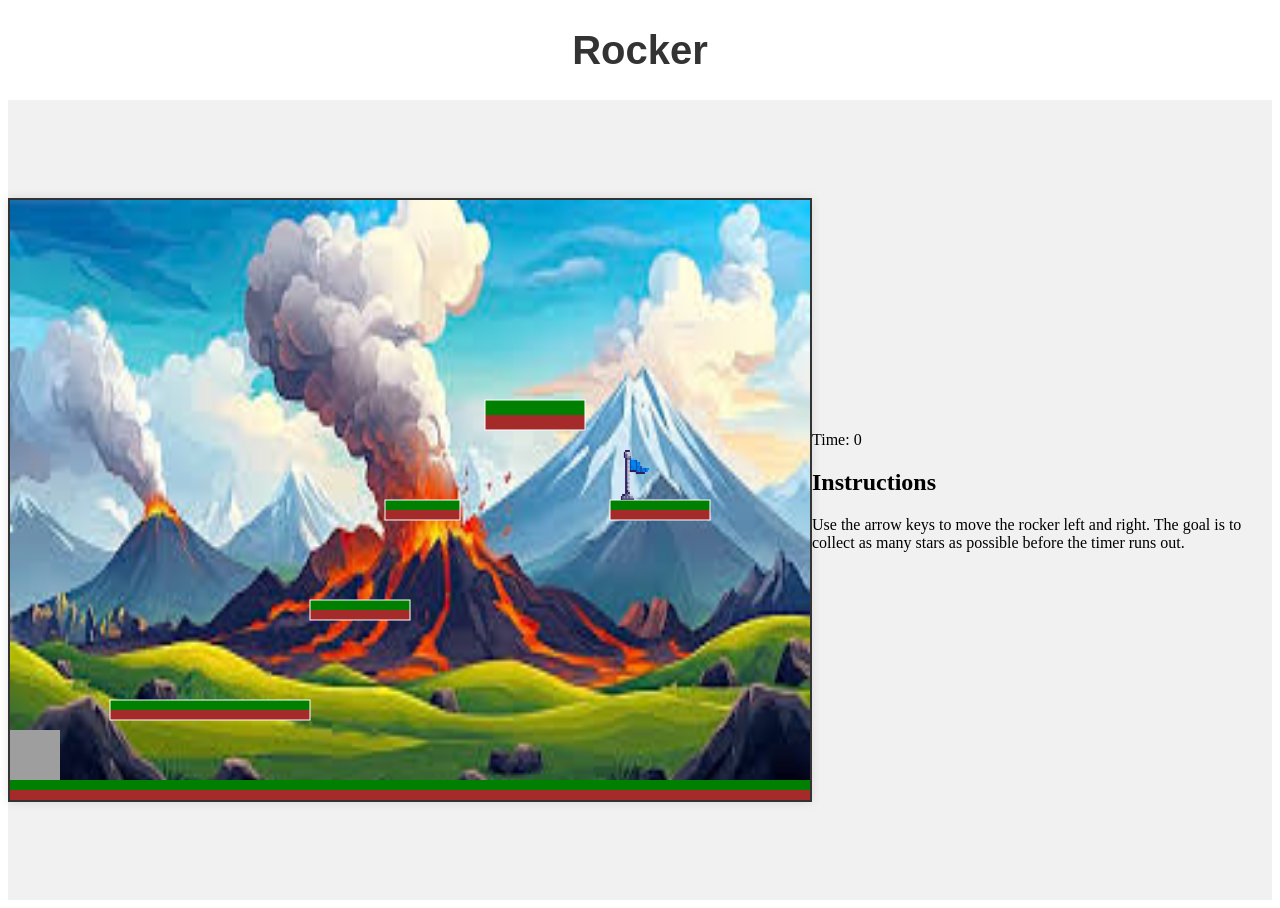
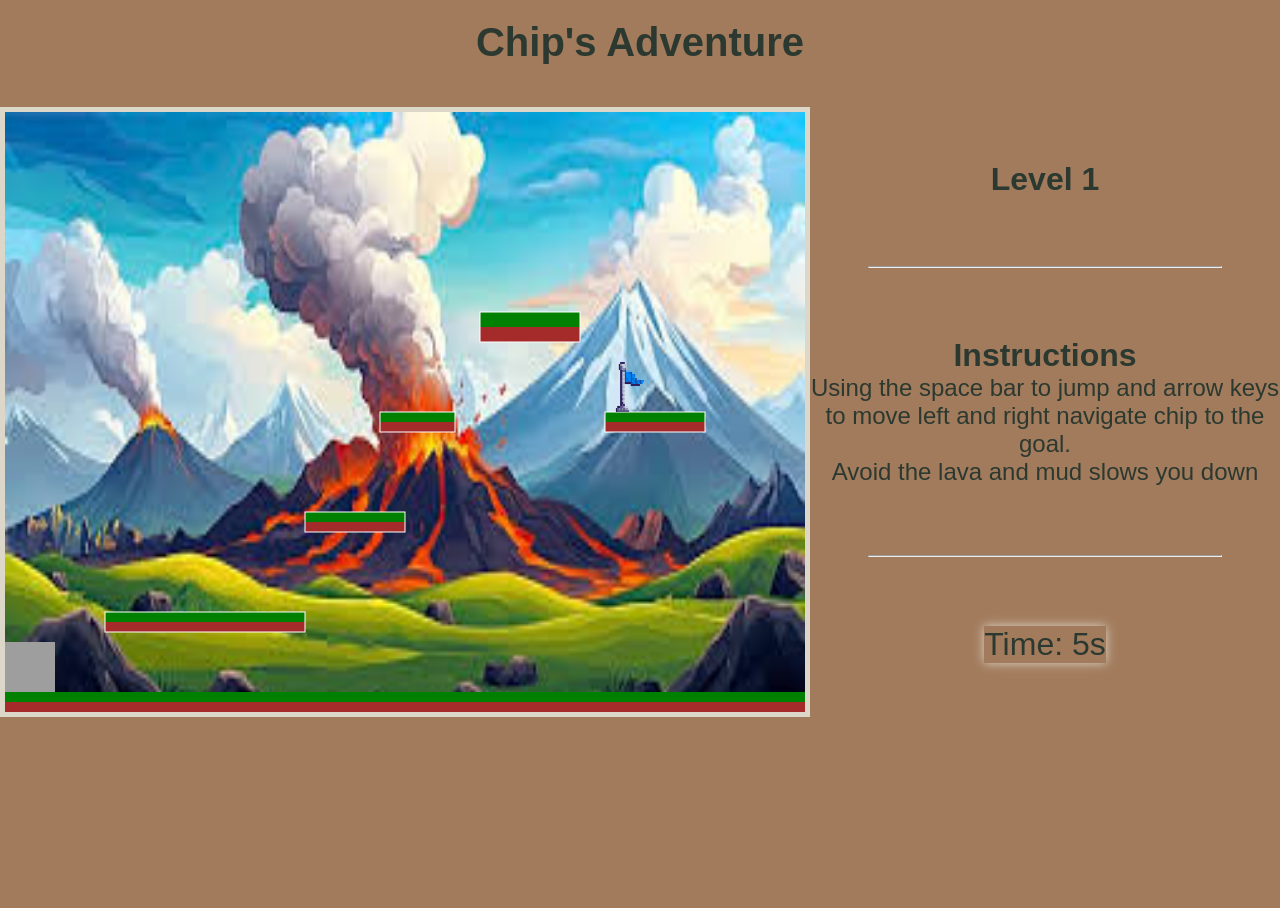
Before and after one commit to sts99340/UGAHacks-Mobile-Banking-App, a website: page index.html in a window 1280 px wide. After the commit the page ends 800 px from the top, so only its background shows below. Drawn offline with Linux system fonts and the light colour scheme.

Commit message:
Add files via upload

```diff
--- a/index.html
+++ b/index.html
@@ -4,18 +4,22 @@
     <link rel="stylesheet" href="style.css">
     <meta charset="UTF-8">
     <meta name="viewport" content="width=device-width, initial-scale=1.0">
-    <title>Rocker</title>
+    <title>Chip</title>
 </head>
 <body>
-    <h1>Rocker</h1>
+    <h1>Chip's Adventure</h1>
     <div class="main">
         <canvas id="canvas" width="800" height="600"></canvas>
         <div class="words">
-            <div class="timer">Time: <span id="timer">0</span></div>
+            <h3>Level 1</h3>
+            <hr>
             <div class="instructions">
                 <h2>Instructions</h2>
-                <p>Use the arrow keys to move the rocker left and right. The goal is to collect as many stars as possible before the timer runs out.</p>
+                <p>Using the space bar to jump and arrow keys to move left and right navigate chip to the goal.</p>
+                <p>Avoid the lava and mud slows you down</p>
             </div>
+            <hr>
+            <div class="timer">Time: <span id="timer">0</span></div>
         </div>
     </div>
     <script src="script.js"></script>
--- a/script.js
+++ b/script.js
@@ -212,4 +212,14 @@ function movePlayer(event) {
 document.addEventListener('keydown', movePlayer);
 document.addEventListener('keyup', movePlayer);
 
+let timeSpent = 0;
+const timerElement = document.getElementById('timer');
+
+function updateTimer() {
+    timeSpent++;
+    timerElement.textContent = `${timeSpent}s`;
+}
+
+setInterval(updateTimer, 1000);
+
 update();
--- a/style.css
+++ b/style.css
@@ -1,3 +1,9 @@
+body {
+    margin: 0;
+    padding: 0;
+    font-family: 'Arial', sans-serif;
+    background-color: #A27B5C;
+}
 /*Header*/
 h1 {
     text-align: center;
@@ -6,18 +12,59 @@ h1 {
     font-size: 2.5em;
     margin-top: 0;
     padding-top: 20px;
+    background-color:#A27B5C;
+    color: #2C3930;
 }
 
 .main{
     display: flex;
     justify-content: center;
-    align-items: center;
-    height: 100vh;
-    background-color: #f1f1f1;
+    align-items: center;;
+    background-color: #A27B5C;
     flex-direction: row;
+    height: 80vh;
 }
 canvas {
-    border: 2px solid #333;
-    background-color: #fff;
-    box-shadow: 0 0 10px rgba(0, 0, 0, 0.1);
+    border: 5px solid #DCD7C9;
+    background-color: #A27B5C;
 }
+.words{
+    display: flex;
+    align-items: center;
+    height: 80vh;
+    background-color: #A27B5C;
+    flex-direction: column;
+    color: #2C3930;
+    justify-content: space-evenly;
+}
+h3{
+    font-size: 2em;
+    margin: 0;
+    padding: 0;
+    text-align: center;
+}
+.timer{
+    font-size: 2em;
+    margin: 0;
+    padding: 0;
+    text-align: center;
+    box-shadow: 0 0 10px 0 #DCD7C9;
+}
+.words hr{
+    width: 75%;
+    margin: 0;
+    padding: 0;
+    color:#DCD7C9;
+}
+.words h2{
+    font-size: 2em;
+    margin: 0;
+    padding: 0;
+    text-align: center;
+}
+.words p{
+    font-size: 1.5em;
+    margin: 0;
+    padding: 0;
+    text-align: center;
+}
```
Also changed, not shown: secondlevel.html (+18 -3 lines).
